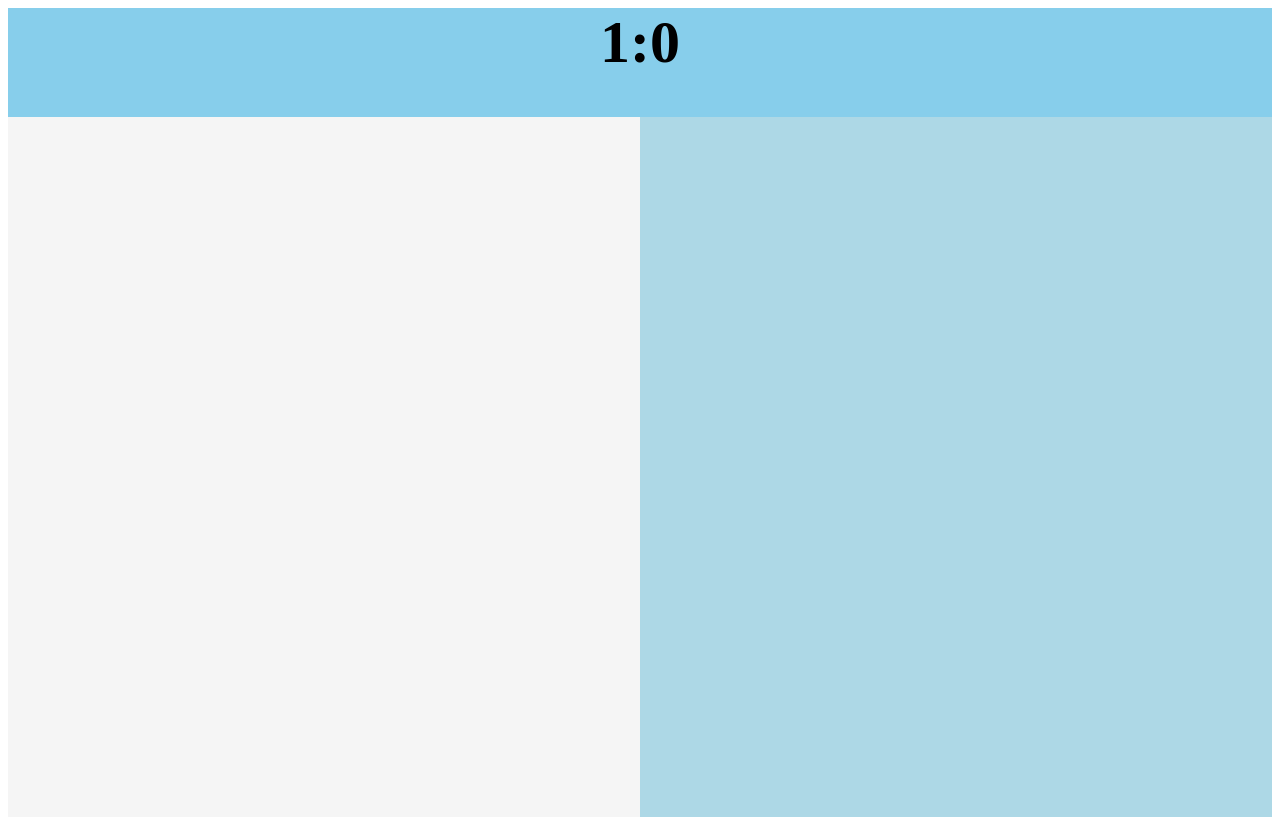
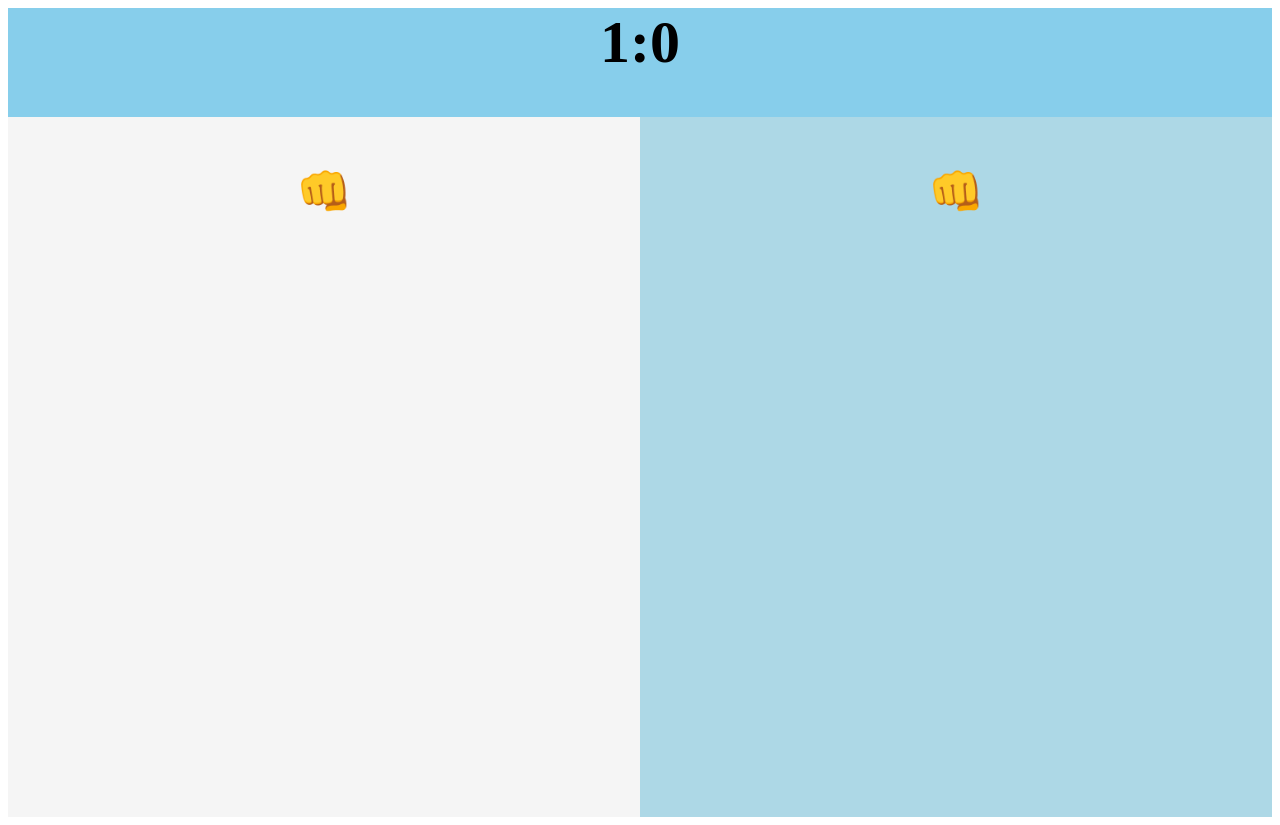
Before and after one commit to flair012/Akscpa, a plain HTML site: page index.html in a window 1280 px wide. Drawn offline with Linux system fonts and the light colour scheme.

Commit message:
ceturtas izmainas

```diff
--- a/index.html
+++ b/index.html
@@ -59,11 +59,11 @@
 
 <div class="row">
   <div class="column" style="background-color:whitesmoke">
-    <h2></h2>
+    <h2> 👊</h2>
     <p></p>
   </div>
   <div class="column" style="background-color:lightblue;">
-    <h2></h2>
+    <h2> 👊</h2>
     <p></p>
   </div>
 </div>
```
